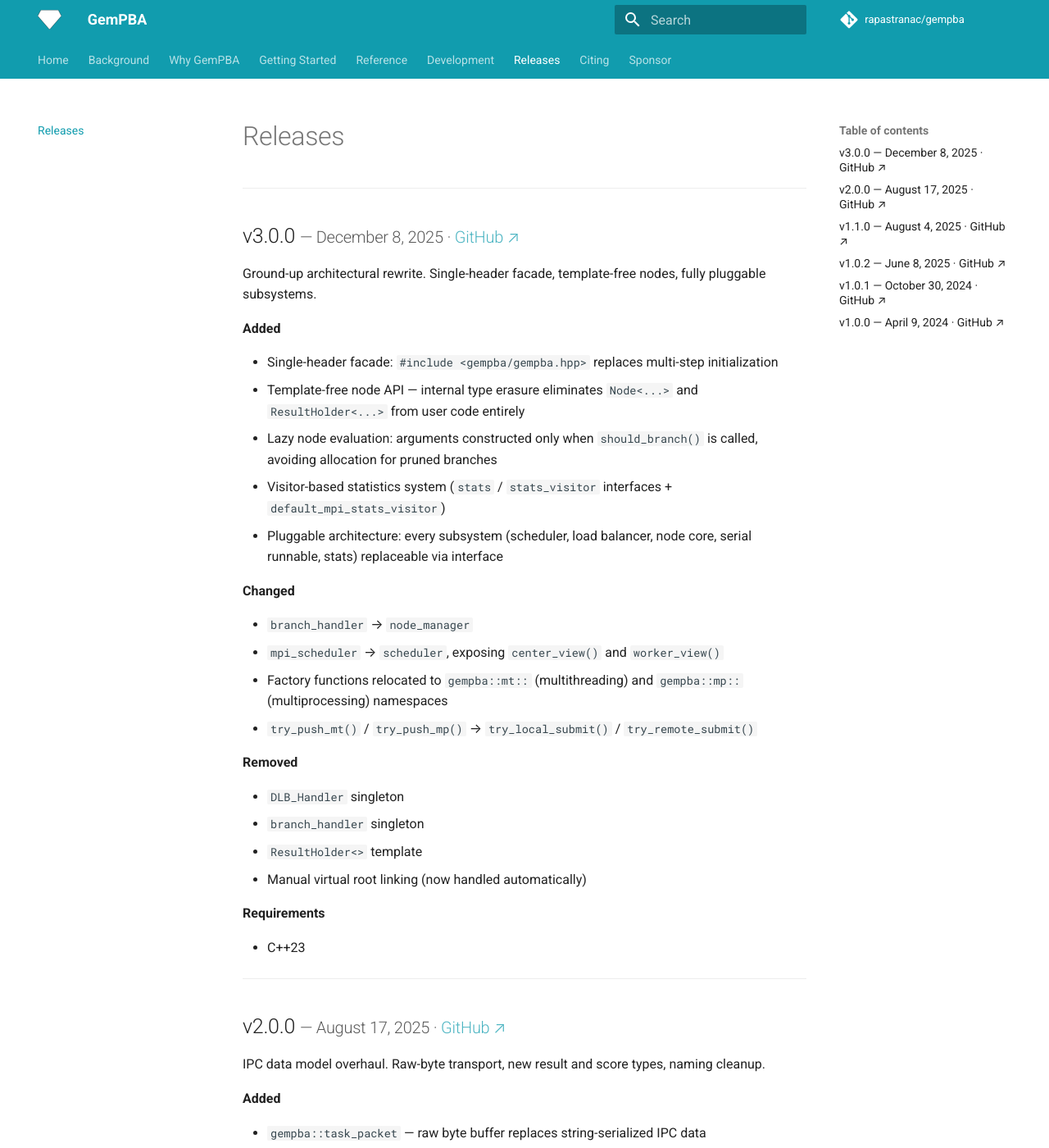
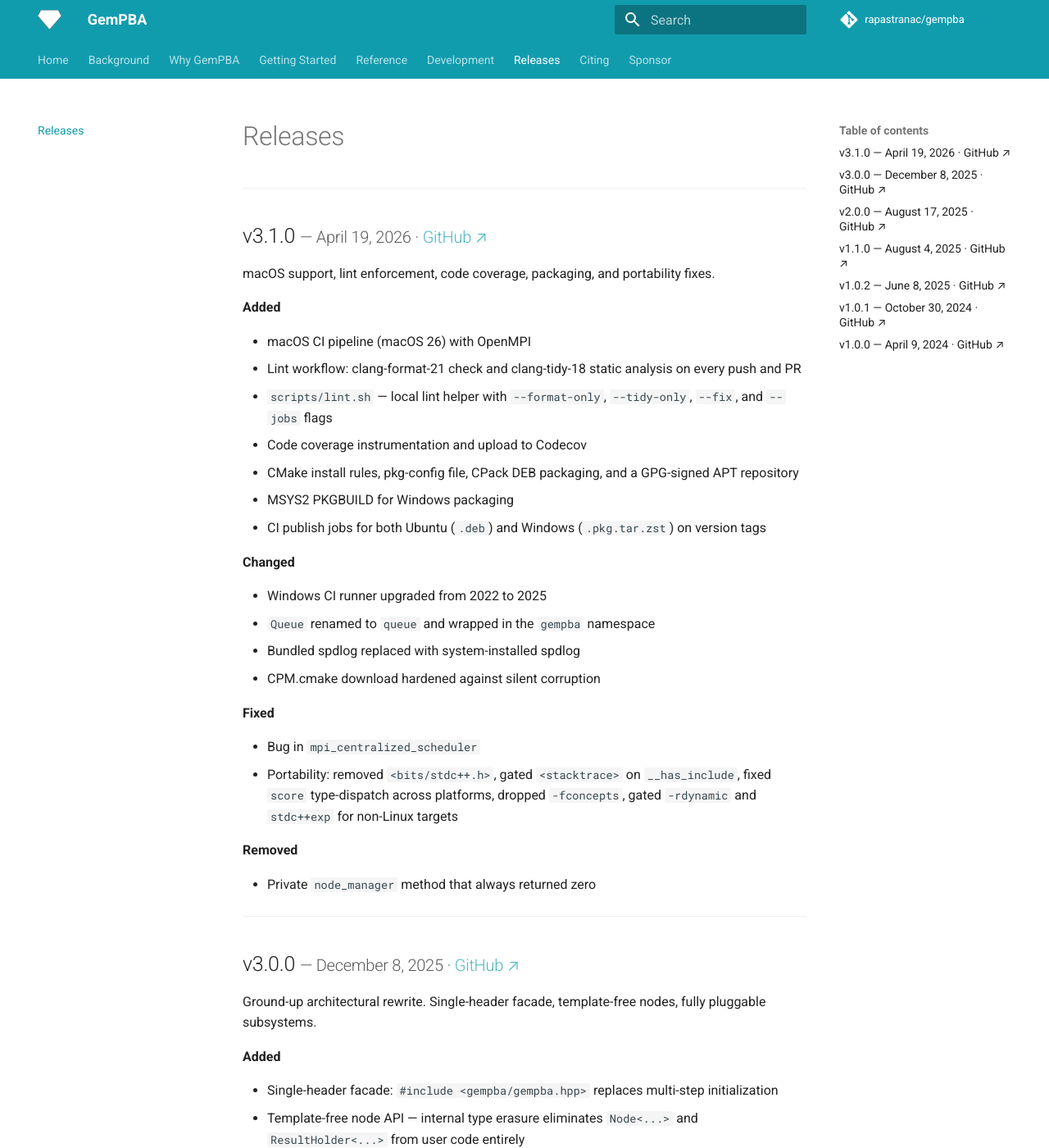
Before and after one commit to rapastranac/gempba-docs, an MkDocs documentation site: the page built from docs/releases.md, in a window 1280 px wide and 1400 px high. Shown: the whole window at 82% size. Built offline with MkDocs 1.6.1 and Material for MkDocs 9.7.7, drawn with Linux system fonts in a browser that asks for light colours; comment, search, counter and statistics services are not loaded.

Commit message:
#12 Add v3.1.0 release entry

```diff
--- a/docs/releases.md
+++ b/docs/releases.md
@@ -1,4 +1,36 @@
 # Releases
+
+---
+
+## v3.1.0 <small>— April 19, 2026 · [GitHub ↗](https://github.com/rapastranac/gempba/releases/tag/v3.1.0)</small>
+
+macOS support, lint enforcement, code coverage, packaging, and portability fixes.
+
+**Added**
+
+- macOS CI pipeline (macOS 26) with OpenMPI
+- Lint workflow: clang-format-21 check and clang-tidy-18 static analysis on every push and PR
+- `scripts/lint.sh` — local lint helper with `--format-only`, `--tidy-only`, `--fix`, and `--jobs` flags
+- Code coverage instrumentation and upload to Codecov
+- CMake install rules, pkg-config file, CPack DEB packaging, and a GPG-signed APT repository
+- MSYS2 PKGBUILD for Windows packaging
+- CI publish jobs for both Ubuntu (`.deb`) and Windows (`.pkg.tar.zst`) on version tags
+
+**Changed**
+
+- Windows CI runner upgraded from 2022 to 2025
+- `Queue` renamed to `queue` and wrapped in the `gempba` namespace
+- Bundled spdlog replaced with system-installed spdlog
+- CPM.cmake download hardened against silent corruption
+
+**Fixed**
+
+- Bug in `mpi_centralized_scheduler`
+- Portability: removed `<bits/stdc++.h>`, gated `<stacktrace>` on `__has_include`, fixed `score` type-dispatch across platforms, dropped `-fconcepts`, gated `-rdynamic` and `stdc++exp` for non-Linux targets
+
+**Removed**
+
+- Private `node_manager` method that always returned zero
 
 ---
 
```
